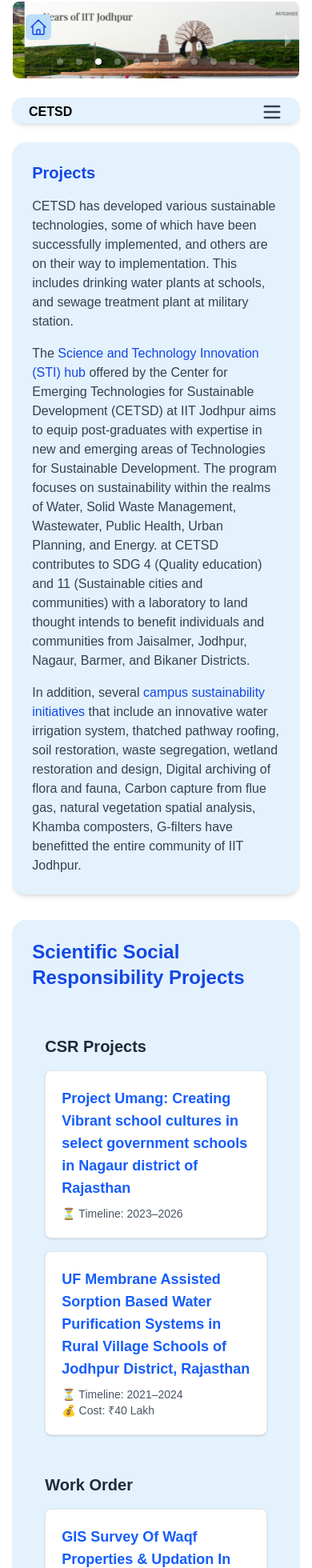
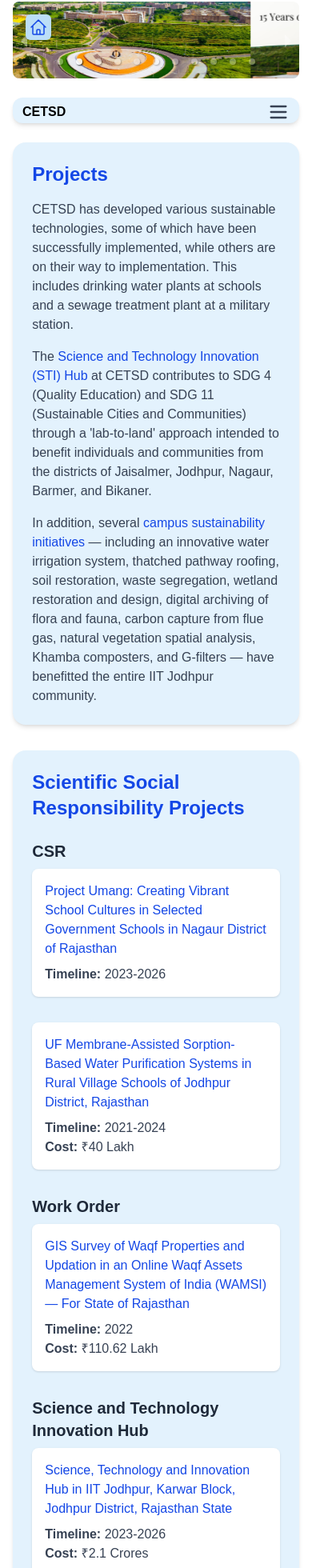
Before and after one commit to vinaykumar2318/DC_Summer, a Next.js app: page /projects/main in a window 390 px wide. Shown: the part 14-1974 px from the top of the page at 80% size. Built offline with nearby package versions, Linux system fonts and the light colour scheme.

Commit message:
Improved Project Component

```diff
--- a/src/components/navbarMain.js
+++ b/src/components/navbarMain.js
@@ -10,29 +10,43 @@
 const NavbarMain = () => {
   const [menuOpen, setMenuOpen] = useState(false);
   const [projectsOpen, setProjectsOpen] = useState(false);
-  const dropdownRef = useRef(null);
-  const projectsDropdownRef = useRef(null);
+  const menuRef = useRef(null);
+  const projectsRef = useRef(null);
 
+  // Close menus when clicking outside
   useEffect(() => {
     const handleClickOutside = (event) => {
-      if (dropdownRef.current && !dropdownRef.current.contains(event.target)) {
+      if (menuRef.current && !menuRef.current.contains(event.target)) {
         setMenuOpen(false);
       }
-      if (projectsDropdownRef.current && !projectsDropdownRef.current.contains(event.target)) {
+      if (projectsRef.current && !projectsRef.current.contains(event.target)) {
         setProjectsOpen(false);
       }
     };
+
     document.addEventListener("mousedown", handleClickOutside);
-    return () => document.removeEventListener("mousedown", handleClickOutside);
+    return () => {
+      document.removeEventListener("mousedown", handleClickOutside);
+    };
   }, []);
+
+  const toggleProjects = (e) => {
+    e.preventDefault();
+    e.stopPropagation();
+    setProjectsOpen(!projectsOpen);
+  };
+
+  const closeAllMenus = () => {
+    setMenuOpen(false);
+    setProjectsOpen(false);
+  };
 
   return (
     <div className="relative w-full max-w-fit mt-4 mx-4 sm:mx-6 md:mx-10">
-
       <Link href="/" className="absolute top-4 left-4 sm:top-6 sm:left-6 md:top-8 md:left-12 z-20 bg-[#bcdef7] rounded-md p-1 sm:p-2 md:p-2.5 w-8 h-8 sm:w-10 sm:h-10 md:w-12 md:h-12 lg:w-16 lg:h-16">
         <svg
           xmlns="http://www.w3.org/2000/svg"
-          className=" text-blue-700"
+          className="text-blue-700"
           fill="none"
           viewBox="0 0 24 24"
           stroke="currentColor"
@@ -66,79 +80,129 @@
           </div>
         ))}
       </Carousel>
+
       <div className="flex justify-center w-full h-20 sm:h-24 md:h-24 lg:h-28">
         <nav className="w-full max-w-7xl mx-auto bg-[#E3F2FD] shadow-md mt-6 mb-6 p-1 sm:p-2 rounded-xl relative">
-            <div className="flex justify-between items-center px-2">
-            <div className="relative md:hidden flex flex-row justify-between items-center w-full px-2" ref={dropdownRef}>
+          {/* Mobile Menu */}
+          <div className="md:hidden flex justify-between items-center px-2">
             <Link href="/" className='text-black font-semibold'>CETSD</Link>
             <button
               className="text-gray-700"
-                onClick={() => setMenuOpen(prev => !prev)}
+              onClick={() => setMenuOpen(!menuOpen)}
             >
               {menuOpen ? <X size={28} /> : <Menu size={28} />}
             </button>
+          </div>
 
+          {/* Mobile Dropdown Menu */}
           {menuOpen && (
-                <div className="absolute left-0 mt-2 w-52 bg-white border border-gray-200 rounded-lg shadow-md z-50 py-2">
-                    <Link href="/people/main" onClick={() => setMenuOpen(false)} className="block px-4 py-2 text-sm text-gray-700 hover:bg-blue-100">People</Link>
-                    <Link href="/academics/main" onClick={() => setMenuOpen(false)} className="block px-4 py-2 text-sm text-gray-700 hover:bg-blue-100">Academic Programs</Link>
-                    <Link href="/publications" onClick={() => setMenuOpen(false)} className="block px-4 py-2 text-sm text-gray-700 hover:bg-blue-100">Publication</Link>
-                    <div className="relative">
-                      <div className="flex items-center">
-                        <Link href="/projects/main" onClick={() => setMenuOpen(false)} className="flex-1 px-4 py-2 text-sm text-gray-700 hover:bg-blue-100">Projects</Link>
-                        <button
-                          onClick={(e) => {
-                            e.preventDefault();
-                            setProjectsOpen(!projectsOpen);
-                          }}
-                          className="px-2 py-2 text-gray-700"
-                        >
+            <div ref={menuRef} className="md:hidden absolute left-0 mt-2 w-full bg-white border border-gray-200 rounded-lg shadow-md z-50 py-2">
+              <Link href="/people/main" onClick={closeAllMenus} className="block px-4 py-2 text-sm text-gray-700 hover:bg-blue-100">People</Link>
+              <Link href="/academics/main" onClick={closeAllMenus} className="block px-4 py-2 text-sm text-gray-700 hover:bg-blue-100">Academic Programs</Link>
+              <Link href="/publications" onClick={closeAllMenus} className="block px-4 py-2 text-sm text-gray-700 hover:bg-blue-100">Publication</Link>
+
+              <div ref={projectsRef} className="relative">
+                <div className="flex items-center justify-between px-4 py-2 text-sm text-gray-700 hover:bg-blue-100">
+                  <Link href="/projects/main" onClick={closeAllMenus}>Projects</Link>
+                  <button onClick={toggleProjects} className="ml-2">
                     {projectsOpen ? <ChevronUp size={16} /> : <ChevronDown size={16} />}
                   </button>
                 </div>
                 {projectsOpen && (
-                        <div className="pl-4">
-                          <Link href="/projects/ongoing" onClick={() => {setMenuOpen(false); setProjectsOpen(false);}} className="block px-4 py-2 text-sm text-gray-700 hover:bg-blue-100">On going projects</Link>
-                          <Link href="/projects/experiment-plots" onClick={() => {setMenuOpen(false); setProjectsOpen(false);}} className="block px-4 py-2 text-sm text-gray-700 hover:bg-blue-100">Experiment plots</Link>
-                          <Link href="/projects/aspiration-districts" onClick={() => {setMenuOpen(false); setProjectsOpen(false);}} className="block px-4 py-2 text-sm text-gray-700 hover:bg-blue-100">Aspiration Districts</Link>
-                          <Link href="/projects/kvic" onClick={() => {setMenuOpen(false); setProjectsOpen(false);}} className="block px-4 py-2 text-sm text-gray-700 hover:bg-blue-100">KVIC</Link>
-                          <Link href="/projects/c-ganga" onClick={() => {setMenuOpen(false); setProjectsOpen(false);}} className="block px-4 py-2 text-sm text-gray-700 hover:bg-blue-100">C Ganga</Link>
+                  <div className="pl-6 bg-gray-50">
+                    <a href="https://iitj.ac.in/CETSD/index.php?id=ongoing_projects"
+                      onClick={closeAllMenus}
+                      target="_blank"
+                      rel="noopener noreferrer"
+                      className="block px-4 py-2 text-sm text-gray-700 hover:bg-blue-100">
+                      On going projects
+                    </a>
+                    <a href="https://iitj.ac.in/CETSD/index.php?id=experimental_plot"
+                      onClick={closeAllMenus}
+                      target="_blank"
+                      rel="noopener noreferrer"
+                      className="block px-4 py-2 text-sm text-gray-700 hover:bg-blue-100">
+                      Experiment plots
+                    </a>
+                    <a href="https://iitj.ac.in/techscape/vol01/issue01/issue01/impacting-life-in-rural-rajasthan-through-emerging-technologies/"
+                      onClick={closeAllMenus}
+                      target="_blank"
+                      rel="noopener noreferrer"
+                      className="block px-4 py-2 text-sm text-gray-700 hover:bg-blue-100">
+                      Aspiration Districts
+                    </a>
+                    <a href="https://iitj.ac.in/CETSD/index.php?id=SFURTI_cluster"
+                      onClick={closeAllMenus}
+                      target="_blank"
+                      rel="noopener noreferrer"
+                      className="block px-4 py-2 text-sm text-gray-700 hover:bg-blue-100">
+                      KVIC
+                    </a>
+                    <Link href="/projects/cGanga"
+                          onClick={closeAllMenus}
+                          className="block px-4 py-2 text-sm text-gray-700 hover:bg-blue-100">
+                      C Ganga
+                    </Link>
                   </div>
                 )}
               </div>
-                    <Link href="/outreach/main" onClick={() => setMenuOpen(false)} className="block px-4 py-2 text-sm text-gray-700 hover:bg-blue-100">Outreach</Link>
+
+              <Link href="/outreach/main" onClick={closeAllMenus} className="block px-4 py-2 text-sm text-gray-700 hover:bg-blue-100">Outreach</Link>
             </div>
           )}
-            </div>
-            </div>
 
+          {/* Desktop Menu */}
           <div className="hidden md:flex justify-between items-center text-sm lg:text-lg font-medium text-gray-700 px-8 mt-4 space-x-4 md:space-x-6">
             <Link href="/people/main" className="hover:text-blue-600">People</Link>
             <Link href="/academics/main" className="hover:text-blue-600">Academic Programs</Link>
             <Link href="/publications" className="hover:text-blue-600">Publication</Link>
-                <div className="relative" ref={projectsDropdownRef}>
+
+            <div ref={projectsRef} className="relative">
               <div className="flex items-center">
                 <Link href="/projects/main" className="hover:text-blue-600">Projects</Link>
-                    <button
-                      onClick={(e) => {
-                        e.preventDefault();
-                        setProjectsOpen(!projectsOpen);
-                      }}
-                      className="ml-1 text-gray-700 hover:text-blue-600"
-                    >
+                <button onClick={toggleProjects} className="ml-1">
                   {projectsOpen ? <ChevronUp size={18} /> : <ChevronDown size={18} />}
                 </button>
               </div>
               {projectsOpen && (
                 <div className="absolute left-0 mt-2 w-48 bg-white border border-gray-200 rounded-lg shadow-md z-50 py-2">
-                      <Link href="https://iitj.ac.in/CETSD/index.php?id=ongoing_projects" onClick={() => setProjectsOpen(false)} className="block px-4 py-2 text-sm hover:bg-blue-100">On going projects</Link>
-                      <Link href="https://iitj.ac.in/CETSD/index.php?id=experimental_plot" onClick={() => setProjectsOpen(false)} className="block px-4 py-2 text-sm hover:bg-blue-100">Experiment plots</Link>
-                      <Link href="https://iitj.ac.in/techscape/vol01/issue01/issue01/impacting-life-in-rural-rajasthan-through-emerging-technologies/" onClick={() => setProjectsOpen(false)} className="block px-4 py-2 text-sm hover:bg-blue-100">Aspiration Districts</Link>
-                      <Link href="https://iitj.ac.in/CETSD/index.php?id=SFURTI_cluster" onClick={() => setProjectsOpen(false)} className="block px-4 py-2 text-sm hover:bg-blue-100">KVIC</Link>
-                      <Link href="/projects/cGanga" onClick={() => setProjectsOpen(false)} className="block px-4 py-2 text-sm hover:bg-blue-100">C Ganga</Link>
+                  <a href="https://iitj.ac.in/CETSD/index.php?id=ongoing_projects"
+                    onClick={closeAllMenus}
+                    target="_blank"
+                    rel="noopener noreferrer"
+                    className="block px-4 py-2 text-sm hover:bg-blue-100">
+                    On going projects
+                  </a>
+                  <a href="https://iitj.ac.in/CETSD/index.php?id=experimental_plot"
+                    onClick={closeAllMenus}
+                    target="_blank"
+                    rel="noopener noreferrer"
+                    className="block px-4 py-2 text-sm hover:bg-blue-100">
+                    Experiment plots
+                  </a>
+                  <a href="https://iitj.ac.in/techscape/vol01/issue01/issue01/impacting-life-in-rural-rajasthan-through-emerging-technologies/"
+                    onClick={closeAllMenus}
+                    target="_blank"
+                    rel="noopener noreferrer"
+                    className="block px-4 py-2 text-sm hover:bg-blue-100">
+                    Aspiration Districts
+                  </a>
+                  <a href="https://iitj.ac.in/CETSD/index.php?id=SFURTI_cluster"
+                    onClick={closeAllMenus}
+                    target="_blank"
+                    rel="noopener noreferrer"
+                    className="block px-4 py-2 text-sm hover:bg-blue-100">
+                    KVIC
+                  </a>
+                  <Link href="/projects/cGanga"
+                        onClick={closeAllMenus}
+                        className="block px-4 py-2 text-sm hover:bg-blue-100">
+                    C Ganga
+                  </Link>
                 </div>
               )}
             </div>
+
             <Link href="/outreach/main" className="hover:text-blue-600">Outreach</Link>
           </div>
         </nav>
--- a/src/pages/projects/main.js
+++ b/src/pages/projects/main.js
@@ -1,97 +1,138 @@
 import Link from 'next/link'
 import React from 'react'
+import { Hourglass, IndianRupee } from 'lucide-react'
 
 const Projects = () => {
   return (
     <div className="flex flex-col w-11/12 sm:w-4/5 md:w-3/4 rounded-xl mx-auto bg-white">
 
       <div className="w-full p-6 bg-[#E3F2FD] mb-8 rounded-2xl space-y-4 shadow-md">
-        <h2 className="text-xl sm:text-2xl font-bold text-blue-700">Projects</h2>
 
-        <p className="text-gray-700 text-base sm:text-lg md:text-xl">
-          CETSD has developed various sustainable technologies, some of which have been successfully implemented, and others are on their way to implementation. This includes drinking water
-          plants at schools, and sewage treatment plant at military station.
+        <h2 className="text-2xl sm:text-3xl font-bold text-blue-700">Projects</h2>
+        <p className="text-gray-700 text-base sm:text-lg md:text-xl mt-2">
+          CETSD has developed various sustainable technologies, some of which have been successfully implemented, while others are on their way to implementation.
+          This includes drinking water plants at schools and a sewage treatment plant at a military station.
         </p>
 
-        <p className="text-gray-700 text-base sm:text-lg md:text-xl">The <Link href="/outreach/stihub" className='text-blue-700 hover:underline'>Science and Technology Innovation (STI) hub
-          </Link> offered by the Center for Emerging Technologies for Sustainable Development (CETSD) at IIT Jodhpur aims to equip post-graduates with expertise in new and emerging areas of
-          Technologies for Sustainable Development. The program focuses on sustainability within the realms of Water, Solid Waste Management, Wastewater, Public Health, Urban Planning, and Energy.
-          at CETSD contributes to SDG 4 (Quality education) and 11 (Sustainable cities and communities) with a laboratory to land thought intends to benefit individuals and communities from
-          Jaisalmer, Jodhpur, Nagaur, Barmer, and Bikaner Districts.
+        <p className="text-gray-700 text-base sm:text-lg md:text-xl mt-2">
+          The <Link href="/outreach/stihub" className='text-blue-700 hover:underline'>Science and Technology Innovation (STI) Hub</Link> at CETSD contributes to SDG 4
+          (Quality Education) and SDG 11 (Sustainable Cities and Communities) through a 'lab-to-land' approach intended to benefit individuals and communities from
+          the districts of Jaisalmer, Jodhpur, Nagaur, Barmer, and Bikaner.
         </p>
 
-        <p className="text-gray-700 text-base sm:text-lg md:text-xl">In addition, several <Link href="/sustainability/projectsOIE" className='text-blue-700 hover:underline'>campus sustainability
-          initiatives</Link> that include an innovative water irrigation system, thatched pathway roofing, soil restoration, waste segregation, wetland
-          restoration and design, Digital archiving of flora and fauna, Carbon capture from flue gas, natural vegetation spatial analysis, Khamba composters, G-filters have benefitted
-          the entire community of IIT Jodhpur.
+        <p className="text-gray-700 text-base sm:text-lg md:text-xl mt-2">
+          In addition, several <Link href="/sustainability/projectsOIE" className='text-blue-700 hover:underline'>campus sustainability initiatives </Link>
+          — including an innovative water irrigation system, thatched pathway roofing, soil restoration, waste segregation, wetland restoration and design, digital
+          archiving of flora and fauna, carbon capture from flue gas, natural vegetation spatial analysis, Khamba composters, and G-filters — have benefitted
+          the entire IIT Jodhpur community.
         </p>
 
       </div>
 
       <div className="w-full p-6 bg-[#E3F2FD] mb-8 rounded-2xl space-y-6 shadow-md">
+
         <h2 className="text-2xl sm:text-3xl font-bold text-blue-700">Scientific Social Responsibility Projects</h2>
 
-        <main className="container max-w-8xl mx-auto py-8 px-4">
-          {/* CSR Section */}
-          <section className="mb-12">
-            <h3 className="text-xl sm:text-2xl font-semibold text-gray-800 mb-4">CSR Projects</h3>
+        <div className="mt-6 space-y-8">
+          <h3 className="mb-2 text-xl sm:text-2xl font-semibold text-gray-800 mt-2">CSR</h3>
+          <div className="bg-white p-4 rounded-lg shadow">
+            <a
+              href="https://cetsd.iitj.ac.in/wp-content/uploads/2024/04/Technologies-for-Sustainability.pdf"
+              target="_blank"
+              className="text-blue-700 text-base sm:text-lg md:text-xl mt-2 hover:underline"
+            >
+              Project Umang: Creating Vibrant School Cultures in Selected Government Schools in Nagaur District of Rajasthan
+            </a>
+            <p className="text-gray-700 text-base sm:text-lg md:text-xl mt-2">
+              <span className='font-semibold'>Timeline:</span> 2023-2026
+            </p>
+          </div>
+          <div className="bg-white p-4 rounded-lg shadow">
+            <a
+              href="http://172.16.100.160:8080/uploaded_docs/HEFA%20CSR%20CETSD_31072023.pdf"
+              target="_blank"
+              className="text-blue-700 text-base sm:text-lg md:text-xl mt-2 hover:underline"
+            >
+              UF Membrane-Assisted Sorption-Based Water Purification Systems in Rural Village Schools of Jodhpur District, Rajasthan
+            </a>
+            <p className="text-gray-700 text-base sm:text-lg md:text-xl mt-2">
+              <span className="font-semibold">Timeline:</span> 2021-2024
+            </p>
+            <p className="text-gray-700 text-base sm:text-lg md:text-xl">
+              <span className="font-semibold">Cost:</span> ₹40 Lakh
+            </p>
+          </div>
 
-            <div className="bg-white p-5 mb-4 border border-gray-200 rounded-lg shadow-sm hover:-translate-y-0.5 transition-transform">
-              <Link href="https://cetsd.iitj.ac.in/wp-content/uploads/2024/04/Technologies-for-Sustainability.pdf" className="text-lg font-semibold text-blue-600 hover:underline block mb-2">
-                Project Umang: Creating Vibrant school cultures in select government schools in Nagaur district of Rajasthan
-              </Link>
-              <p className="text-gray-600 text-sm">⏳ Timeline: 2023–2026</p>
-            </div>
+          <h3 className="mb-2 text-xl sm:text-2xl font-semibold text-gray-800 mt-2">Work Order</h3>
+          <div className="bg-white p-4 rounded-lg shadow">
+            <a
+              href="#"
+              target="_blank"
+              className="text-blue-700 text-base sm:text-lg md:text-xl mt-2 cursor-not-allowed"
+            >
+              GIS Survey of Waqf Properties and Updation in an Online Waqf Assets Management System of India (WAMSI) — For State of Rajasthan
+            </a>
+            <p className="text-gray-700 text-base sm:text-lg md:text-xl mt-2">
+              <span className='font-semibold'>Timeline:</span> 2022
+            </p>
+            <p className="text-gray-700 text-base sm:text-lg md:text-xl">
+              <span className="font-semibold">Cost:</span> ₹110.62 Lakh
+            </p>
+          </div>
 
-            <div className="bg-white p-5 mb-4 border border-gray-200 rounded-lg shadow-sm hover:-translate-y-0.5 transition-transform">
-              <Link href="#" className="text-lg font-semibold text-blue-600 hover:underline block mb-2">
-                UF Membrane Assisted Sorption Based Water Purification Systems in Rural Village Schools of Jodhpur District, Rajasthan
-              </Link>
-              <p className="text-gray-600 text-sm">⏳ Timeline: 2021–2024</p>
-              <p className="text-gray-600 text-sm">💰 Cost: ₹40 Lakh</p>
-            </div>
-          </section>
+          <h3 className="mb-2 text-xl sm:text-2xl font-semibold text-gray-800 mt-2">Science and Technology Innovation Hub</h3>
+          <div className="bg-white p-4 rounded-lg shadow">
+            <a
+              href="/outreach/stihub"
+              target="_blank"
+              className="text-blue-700 text-base sm:text-lg md:text-xl mt-2 hover:underline"
+            >
+              Science, Technology and Innovation Hub in IIT Jodhpur, Karwar Block, Jodhpur District, Rajasthan State
+            </a>
+            <p className="text-gray-700 text-base sm:text-lg md:text-xl mt-2">
+              <span className='font-semibold'>Timeline:</span> 2023-2026
+            </p>
+            <p className="text-gray-700 text-base sm:text-lg md:text-xl">
+              <span className="font-semibold">Cost:</span> ₹2.1 Crores
+            </p>
+          </div>
+          <div className="bg-white p-4 rounded-lg shadow">
+            <a
+              href="#"
+              target="_blank"
+              className="text-blue-700 text-base sm:text-lg md:text-xl mt-2 cursor-not-allowed"
+            >
+              Hybrid Organic-Inorganic Membranes With Tunable Pore Sizes and Physico-Chemical Properties for Energy-Efficient Separation Technologies
+            </a>
+            <p className="text-gray-700 text-base sm:text-lg md:text-xl mt-2">
+              <span className='font-semibold'>Timeline:</span> 2023-2028
+            </p>
+            <p className="text-gray-700 text-base sm:text-lg md:text-xl">
+              <span className="font-semibold">Cost:</span> ₹35 Lakh
+            </p>
+          </div>
 
-          {/* Work Order Section */}
-          <section className="mb-12">
-            <h3 className="text-xl sm:text-2xl font-semibold text-gray-800 mb-4">Work Order</h3>
+          <h3 className="mb-2 text-xl sm:text-2xl font-semibold text-gray-800 mt-2">Industry-Sponsered Research Project</h3>
+          <div className="bg-white p-4 rounded-lg shadow">
+            <a
+              href="#"
+              target="_blank"
+              className="text-blue-700 text-base sm:text-lg md:text-xl mt-2 cursor-not-allowed"
+            >
+              Transport Mechanism in Plants
+            </a>
+            <p className="text-gray-700 text-base sm:text-lg md:text-xl mt-2">
+              <span className='font-semibold'>Timeline:</span> 2023-2024
+            </p>
+            <p className="text-gray-700 text-base sm:text-lg md:text-xl">
+              <span className="font-semibold">Cost:</span> ₹31 Lakh
+            </p>
+          </div>
 
-            <div className="bg-white p-5 mb-4 border border-gray-200 rounded-lg shadow-sm hover:-translate-y-0.5 transition-transform">
-              <Link href="#" className="text-lg font-semibold text-blue-600 hover:underline block mb-2">
-                GIS Survey Of Waqf Properties & Updation In An Online Waqf Assets Management System Of India (WAMSI) –– For State of Rajasthan
-              </Link>
-              <p className="text-gray-600 text-sm">⏳ Timeline: 2022</p>
-              <p className="text-gray-600 text-sm">💰 Cost: ₹110.62 Lakh</p>
-            </div>
-          </section>
+        </div>
 
-          {/* Innovation Hub Section */}
-          <section className="mb-12">
-            <h3 className="text-2xl sm:text-2xl font-semibold text-gray-800 mb-4">Science and Technology Innovation Hub</h3>
+      </div>
 
-            <div className="bg-white p-5 mb-4 border border-gray-200 rounded-lg shadow-sm hover:-translate-y-0.5 transition-transform">
-              <Link href="#" className="text-lg font-semibold text-blue-600 hover:underline block mb-2">
-                Science Technology and Innovation Hub in IIT Jodhpur, Karwar Block, Jodhpur District, Rajasthan State
-              </Link>
-              <p className="text-gray-600 text-sm">⏳ Timeline: March 2023 – March 2026</p>
-              <p className="text-gray-600 text-sm">💰 Cost: ₹2.1 Crores</p>
-            </div>
-          </section>
-
-          {/* Research Project Section */}
-          <section className="mb-12">
-            <h3 className="text-2xl sm:text-2xl font-semibold text-gray-800 mb-4">Industry Sponsered Research Project</h3>
-
-            <div className="bg-white p-5 mb-4 border border-gray-200 rounded-lg shadow-sm hover:-translate-y-0.5 transition-transform">
-              <Link href="#" className="text-lg font-semibold text-blue-600 hover:underline block mb-2">
-                Transport Mechanism in Plants
-              </Link>
-              <p className="text-gray-600 text-sm">⏳ Timeline: March 2023 – March 2026</p>
-              <p className="text-gray-600 text-sm">💰 Cost: ₹2.1 Crores</p>
-            </div>
-          </section>
-        </main>
-      </div>
     </div>
   )
 }
```
Also changed, not shown: src/pages/outreach/stihub.js (+3 -8 lines), src/pages/projects/cGanga.js (+37 -36 lines). Lines whose indentation alone changed are shown as unchanged.
